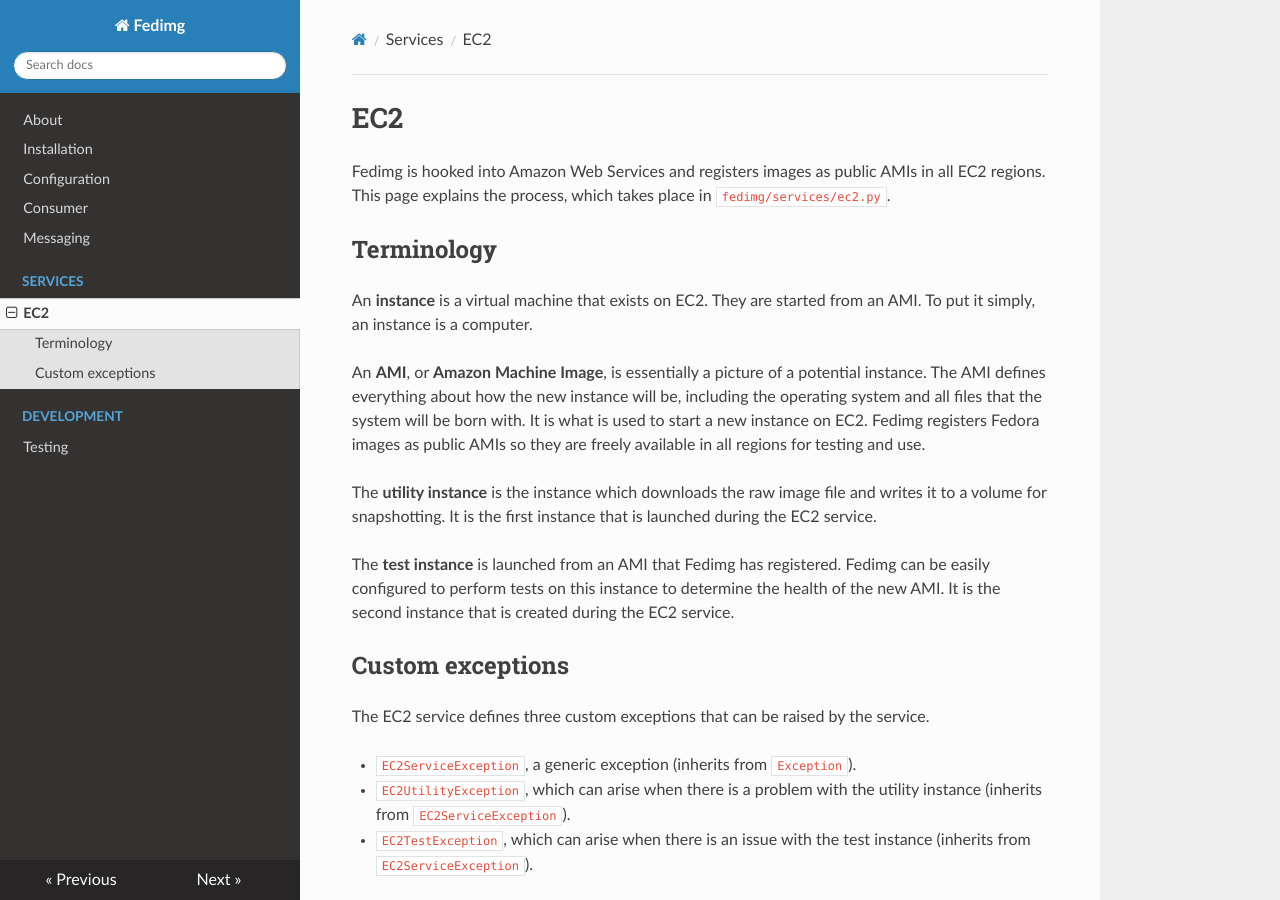
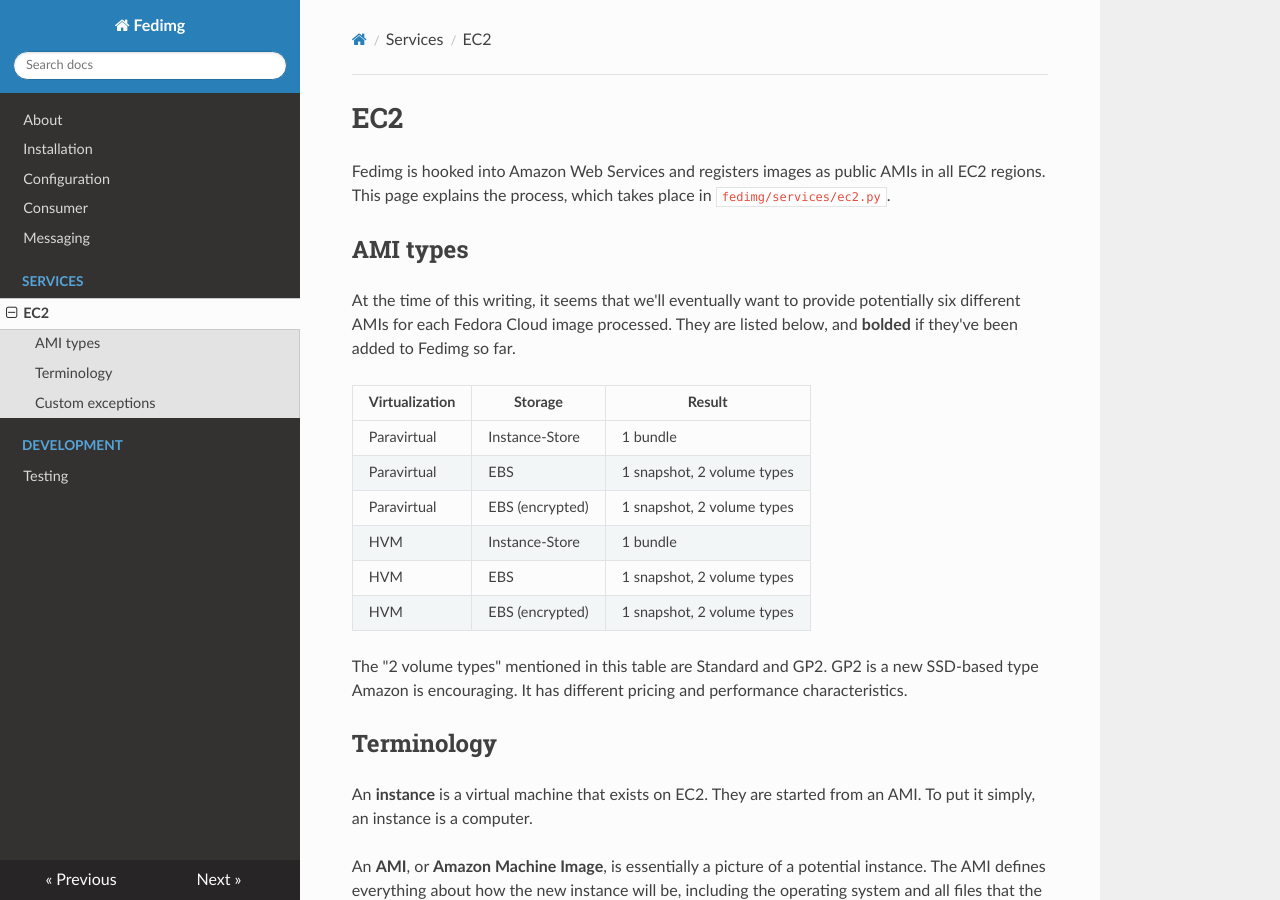
Before and after one commit to fedora-infra/fedimg, an MkDocs documentation site: the page built from docs/services/ec2.md, in a window 1280 px wide and 900 px high. Built offline with MkDocs 1.6.1, drawn with Linux system fonts in a browser that asks for light colours; nearby versions of some CDN libraries; old or Windows-style settings are respelled for this version of MkDocs.

Commit message:
docs: add table of AMI types

```diff
--- a/docs/services/ec2.md
+++ b/docs/services/ec2.md
@@ -3,6 +3,26 @@
 Fedimg is hooked into Amazon Web Services and registers images as public AMIs in all
 EC2 regions. This page explains the process, which takes place in
 `fedimg/services/ec2.py`.
+
+## AMI types
+
+At the time of this writing, it seems that we'll eventually want to provide
+potentially six different AMIs for each Fedora Cloud image processed. They
+are listed below, and **bolded** if they've been added to Fedimg so far.
+
+<table>
+<tr><th>Virtualization</th><th>Storage</th><th>Result</th></tr>
+<tr><td>Paravirtual</td><td>Instance-Store</td><td>1 bundle</td></tr>
+<strong><tr><td>Paravirtual</td><td>EBS</td><td>1 snapshot, 2 volume types</td></tr></strong>
+<tr><td>Paravirtual</td><td>EBS (encrypted)</td><td>1 snapshot, 2 volume types</td></tr>
+<tr><td>HVM</td><td>Instance-Store</td><td>1 bundle</td></tr>
+<strong><tr><td>HVM</td><td>EBS</td><td>1 snapshot, 2 volume types</td></tr></strong>
+<tr><td>HVM</td><td>EBS (encrypted)</td><td>1 snapshot, 2 volume types</td></tr>
+</table>
+
+The "2 volume types" mentioned in this table are Standard and GP2. GP2 is a new
+SSD-based type Amazon is encouraging. It has different pricing and performance
+characteristics.
 
 ## Terminology
 
```
